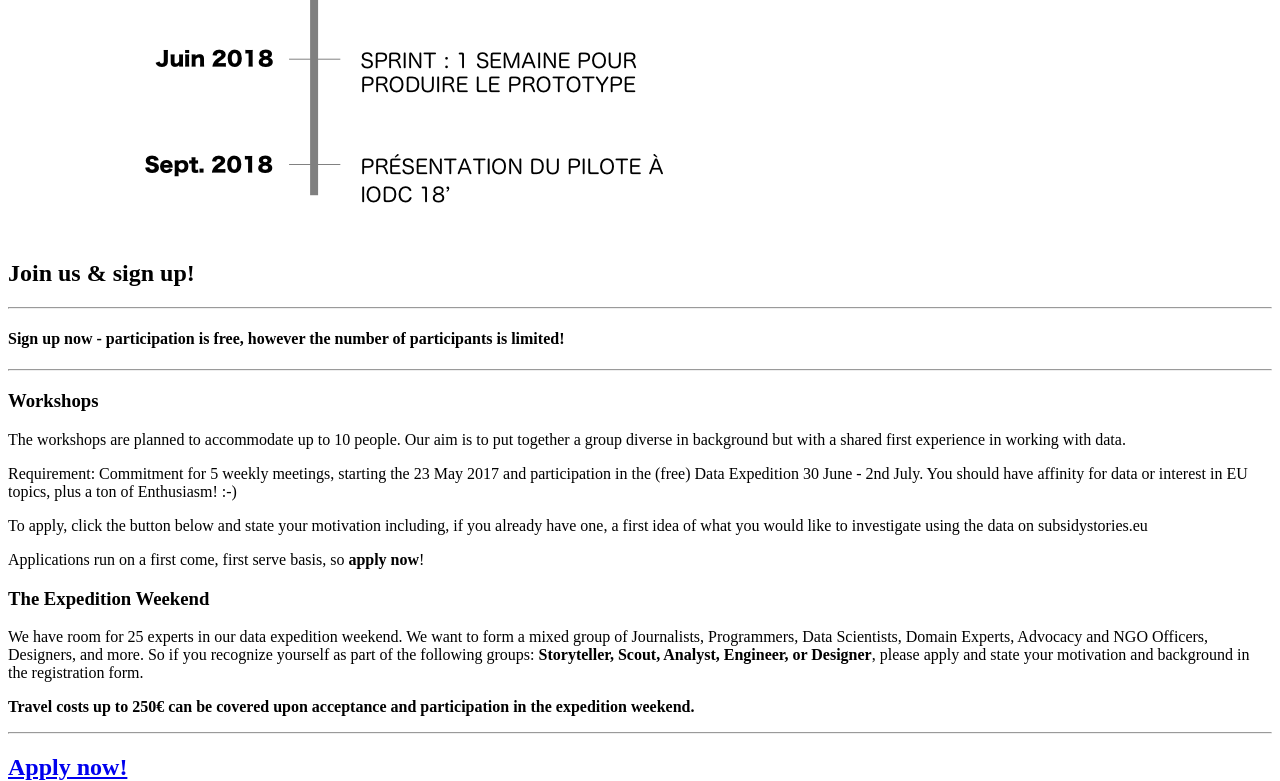
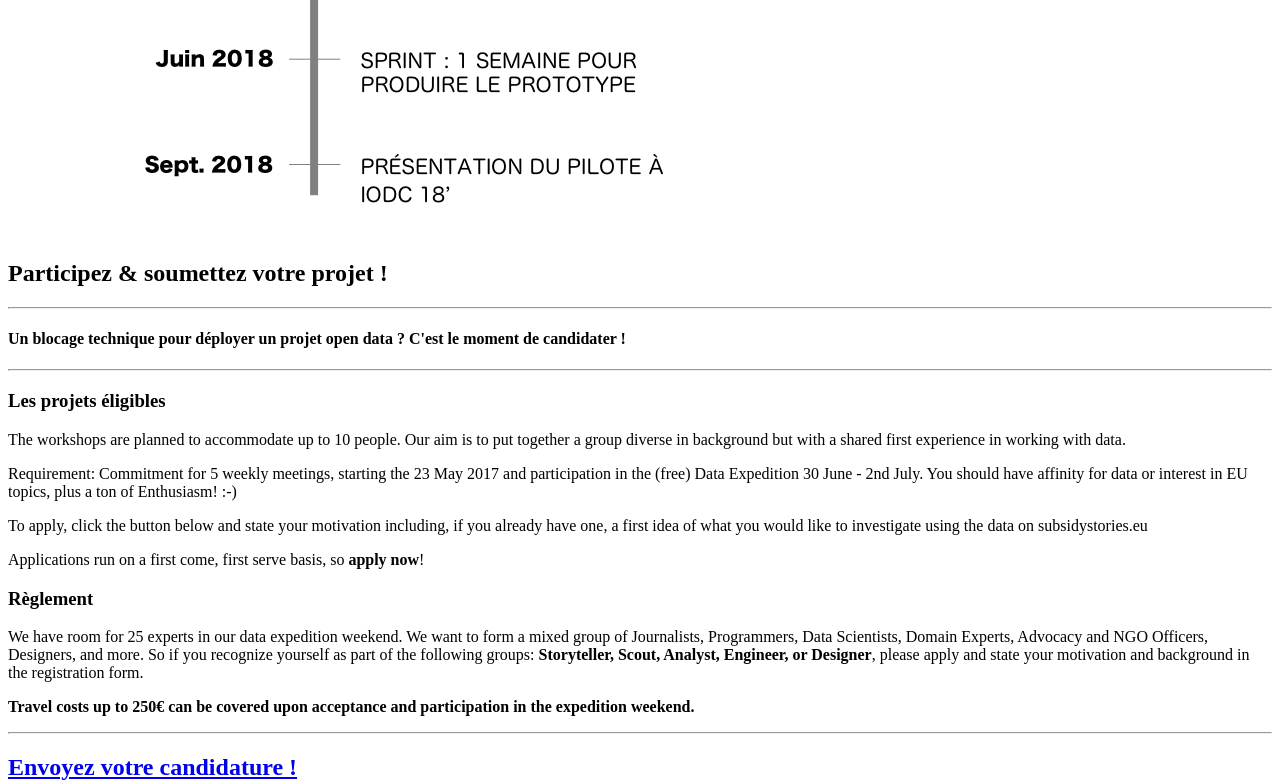
Before and after one commit to ogptoolbox/aap, a Jekyll site: the page built from index.html, in a window 1280 px wide and 900 px high, scrolled down 4194 px, cut to the strip 0-781 px from the top of the window. Built offline with Jekyll 4.4.1, drawn with Linux system fonts in a browser that asks for light colours.

Commit message:
Update signup.html

```diff
--- a/_includes/signup.html
+++ b/_includes/signup.html
@@ -4,19 +4,19 @@
         <div class="container">
             <div class="row">
                 <div class="col-lg-12 text-center">
-                    <h2>Join us & sign up!</h2>
+                    <h2>Participez & soumettez votre projet !</h2>
                     <hr class="star-secondary">
                 </div>
             </div>
             <div class="row">
                 <div class="col-lg-12 text-center">
-                    <h4>Sign up now - participation is free, however the number of participants is limited!</h4>
+                    <h4>Un blocage technique pour déployer un projet open data ? C'est le moment de candidater !</h4>
                     <hr class="star-secondary">
                 </div>
             </div>
             <div class="row">
                 <div class="col-lg-4 col-lg-offset-2">
-                    <h3>Workshops</h3>
+                    <h3>Les projets éligibles</h3>
                     <p>
                     The workshops are planned to accommodate up to 10 people. Our aim is to put together a group diverse in background but with a shared first experience in working with data.
                     </p>
@@ -27,7 +27,7 @@
 
                 </div>
                 <div class="col-lg-4">
-                    <h3>The Expedition Weekend</h3>
+                    <h3>Règlement</h3>
                     <p>
                     We have room for 25 experts in our data expedition weekend. We want to form a mixed group of Journalists, Programmers, Data Scientists, Domain Experts, Advocacy and NGO Officers, Designers, and more. So if you recognize yourself as part of the following groups: <b>Storyteller, Scout, Analyst, Engineer, or Designer</b>, please apply and state your motivation and background in the registration form.
                     </p>
@@ -38,7 +38,7 @@
             <div class="row">
                 <div class="col-lg-12 text-center">
                     <p style="color:primary">
-                    <h2><a href="https://goo.gl/forms/GZEG4gJmULZG9ITH3"><b>Apply now!</b></a></p></h2>
+                    <h2><a href="#"><b>Envoyez votre candidature !</b></a></p></h2>
                     </p>
                 </div>
             </div>
```
